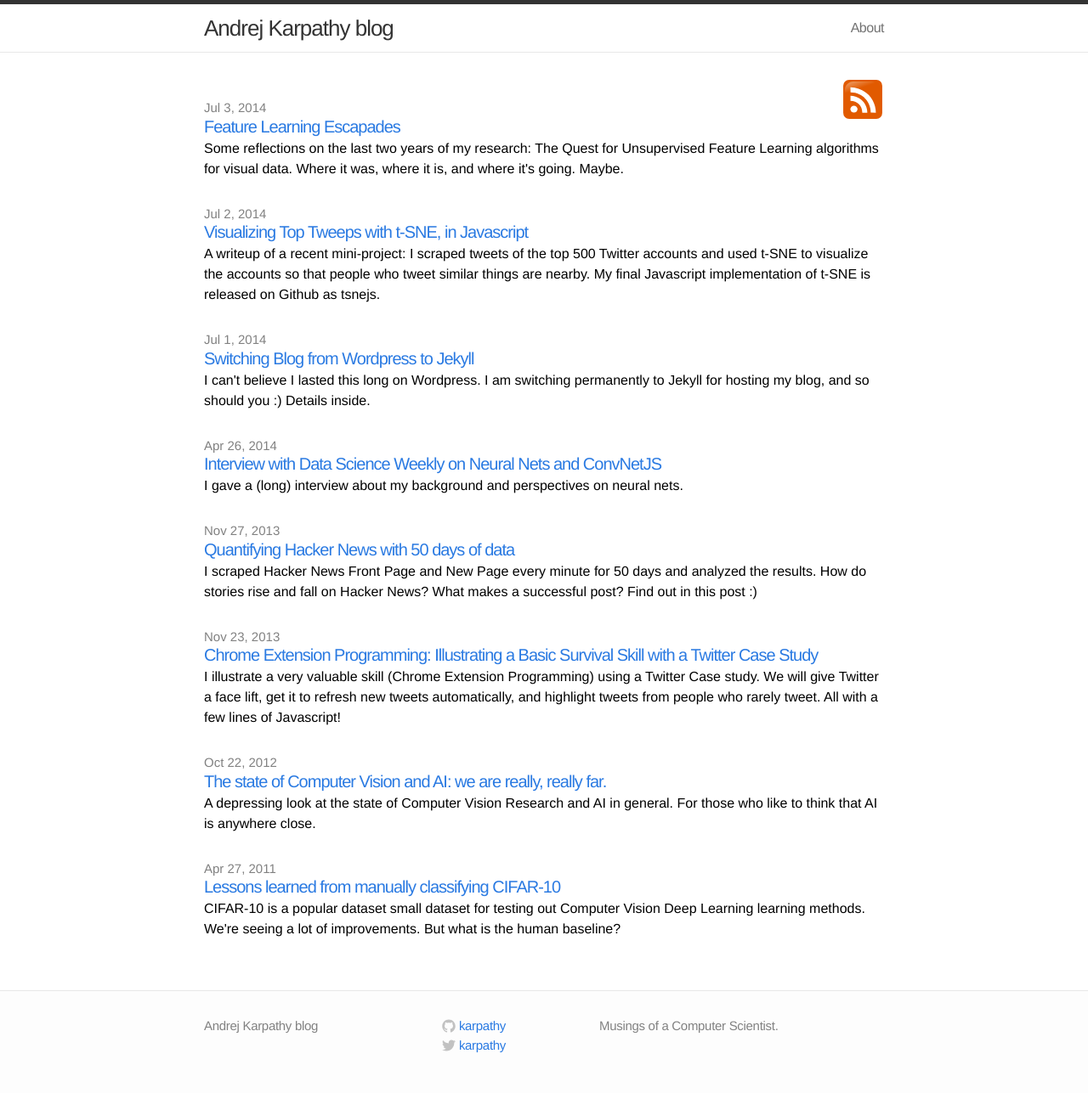
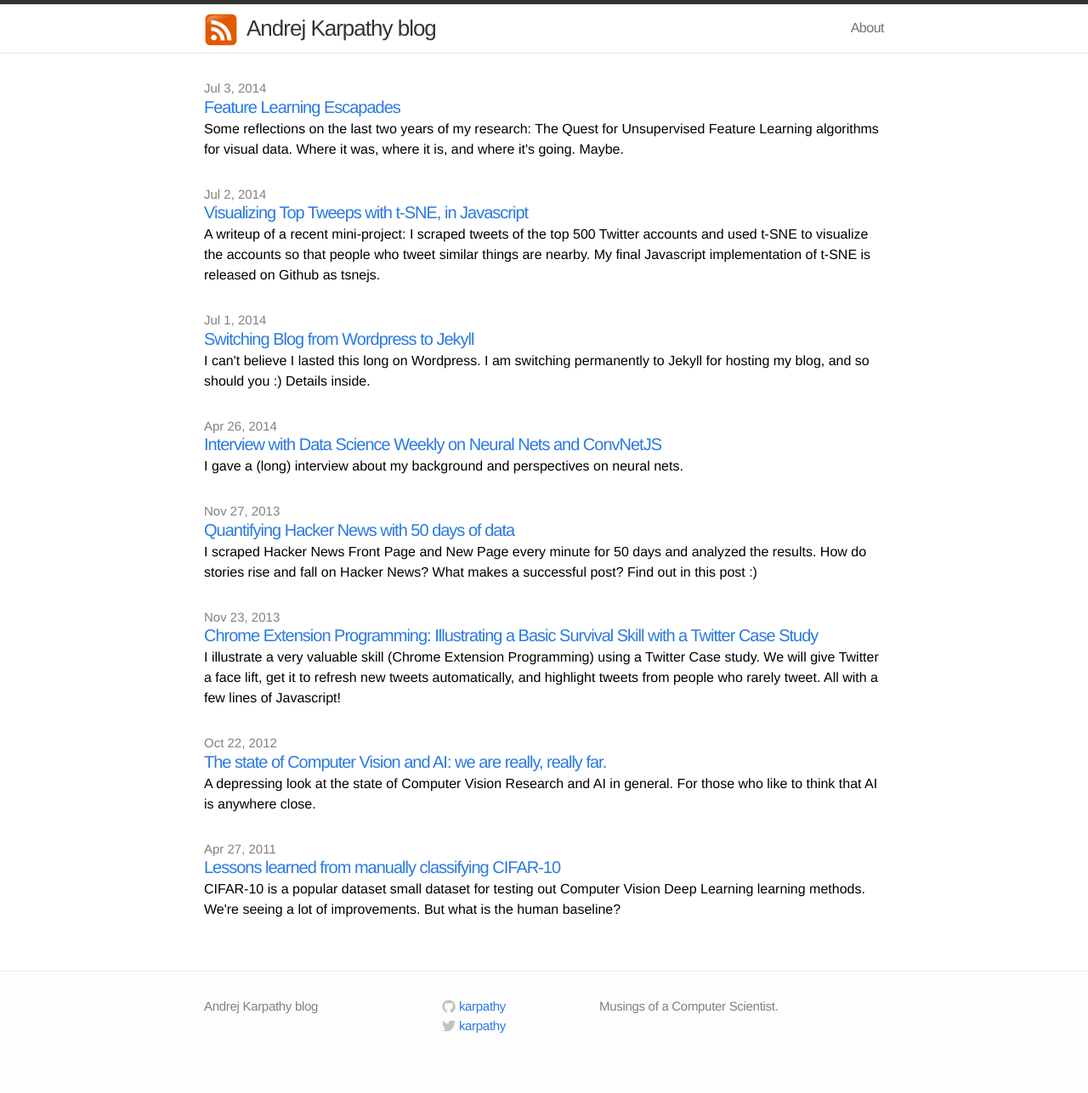
Before and after one commit to karpathy/karpathy.github.io, a Jekyll site: the page built from index.html, in a window 1280 px wide. Shown: the whole page at 85% size. Built offline with Jekyll 4.4.1, drawn with Linux system fonts in a browser that asks for light colours; Markdown is read by kramdown in place of the engine named in the settings; after the commit the page ends 1264 px from its top, so only the background shows below that.

Commit message:
moving RSS icon to global header

```diff
--- a/_includes/header.html
+++ b/_includes/header.html
@@ -1,6 +1,12 @@
 <header class="site-header">
 
   <div class="wrap">
+
+    <div style="float:left; margin-top:10px; margin-right:10px;">
+    <a href="{{ "/feed.xml" | prepend: site.baseurl }}">
+      <img src="/assets/rssicon.svg" width="40">
+    </a>
+    </div>
 
     <a class="site-title" href="{{ site.baseurl }}/">{{ site.title }}</a>
 
@@ -22,7 +28,6 @@
         {% endfor %}
       </div>
     </nav>
-
   </div>
 
 </header>
--- a/index.html
+++ b/index.html
@@ -3,13 +3,6 @@
 ---
 
 <div class="home">
-
-  <div style="float:right;">
-  <a href="{{ "/feed.xml" | prepend: site.baseurl }}">
-    <img src="/assets/rssicon.svg" width="50">
-  </a>
-  </div>
-  <br>
 
   <ul class="posts">
     {% for post in site.posts %}
```
